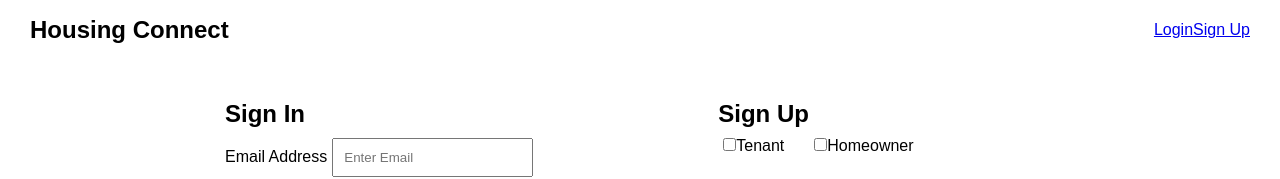
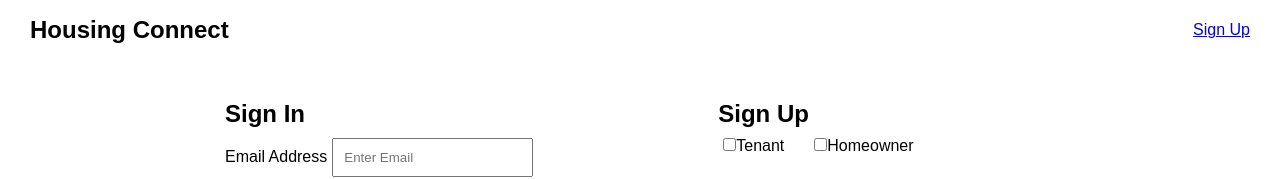
Before and after one commit to seanyap/housing-connect, a React (Create React App) app in the folder client/: page /login in a window 1280 px wide. Shown: the top 179 px of the page. Built offline with nearby package versions, Linux system fonts and the light colour scheme; what google-maps-react would draw is missing.

Commit message:
added form route in home page to houses page on search

```diff
--- a/client/src/components/NavBar/index.js
+++ b/client/src/components/NavBar/index.js
@@ -2,20 +2,31 @@ import React from "react";
 import "./styles.css";
 import "../../styles/index.css";
 
-function NavBar() {
+function Login(props) {
+  return (
+    <a id="login" href="#">
+      Login
+    </a>
+  );
+}
+
+function SignUp(props) {
+  return (
+    <a id="signup" href="#">
+      Sign Up
+    </a>
+  );
+}
+
+function NavBar(props) {
+  const userStatusUI = props.isLoggedIn ? <Login /> : <SignUp />;
+
   return (
     // add id nav to up specificity because class has higher specificity than tag selector
     // this modifies the 85% to 90%
     <nav id="nav">
       <h1>Housing Connect</h1>
-      <div>
-        <a id="login" href="#">
-          Login
-        </a>
-        <a id="signup" href="#">
-          Sign Up
-        </a>
-      </div>
+      {userStatusUI}
     </nav>
   );
 }
--- a/client/src/components/SearchBar/index.js
+++ b/client/src/components/SearchBar/index.js
@@ -3,8 +3,14 @@ import React from "react";
 function SearchBar() {
   return (
     <div id="search">
-      <input type="text" placeholder="Enter an address, city or ZIP code" />
-      <button>Search</button>
+      <form action="/houses" method="GET">
+        <input
+          name="location"
+          type="text"
+          placeholder="Enter an address, city or ZIP code"
+        />
+        <button>Search</button>
+      </form>
     </div>
   );
 }
--- a/client/src/index.js
+++ b/client/src/index.js
@@ -13,11 +13,11 @@ import ListingPage from "./pages/ListingPage";
 
 const routing = (
   <>
-    <NavBar />
+    <NavBar isLoggedIn={false} />
     <BrowserRouter>
       <Switch>
         <Route exact path="/" component={App} />
-        <Route path="/result" component={ResultPage} />
+        <Route path="/houses" component={ResultPage} />
         <Route path="/dashboard" component={DashboardPage} />
         <Route path="/login" component={LoginPage} />
         <Route path="/new-listing" component={NewListingPage} />
```
